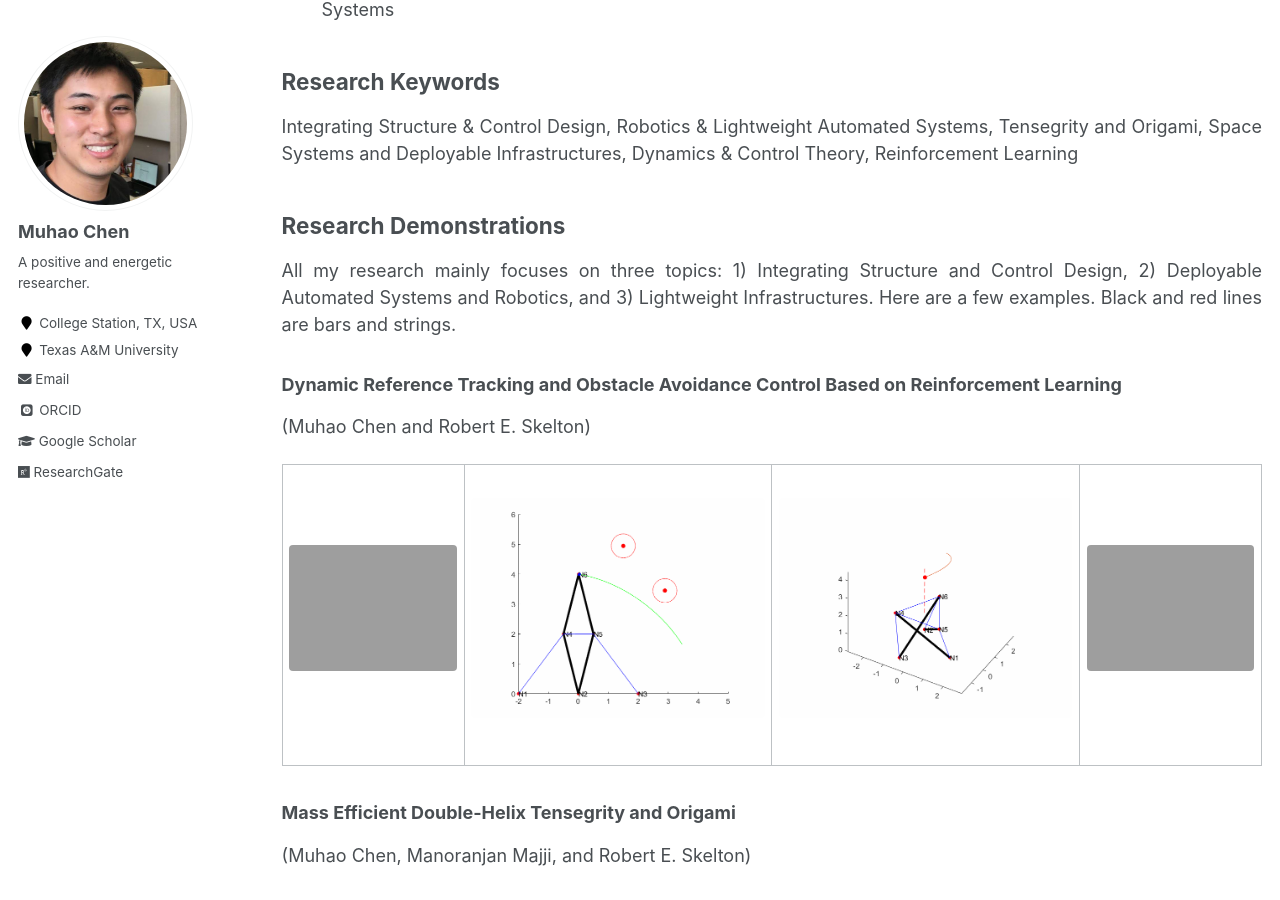
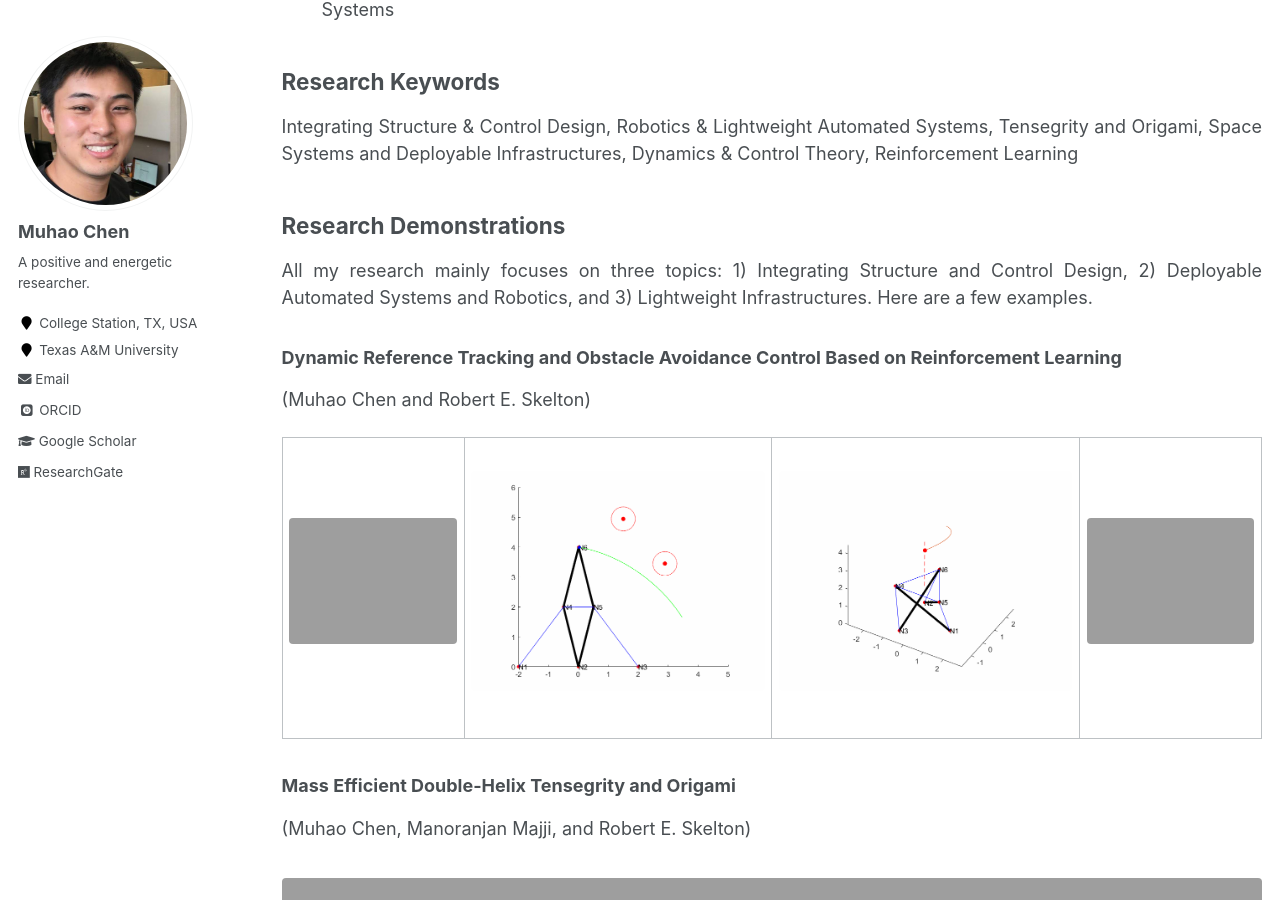
Before and after one commit to Muhao-Chen/muhao-chen.github.io, a Jekyll site: the page built from _pages/research.md, in a window 1280 px wide and 900 px high, scrolled down 759 px. Built offline with Jekyll 4.4.1, drawn with Linux system fonts in a browser that asks for light colours; some web fonts are replaced; formulas are drawn with MathJax 3.

Commit message:
Update research.md

```diff
--- a/_pages/research.md
+++ b/_pages/research.md
@@ -74,7 +74,9 @@ Integrating Structure & Control Design, Robotics & Lightweight Automated Systems
 
 ## Research Demonstrations
 
-All my research mainly focuses on three topics: 1) Integrating Structure and Control Design, 2) Deployable Automated Systems and Robotics, and 3) Lightweight Infrastructures. Here are a few examples. Black and red lines are bars and strings.
+All my research mainly focuses on three topics: 1) Integrating Structure and Control Design, 2) Deployable Automated Systems and Robotics, and 3) Lightweight Infrastructures. Here are a few examples.
+
+<!-- Black and red lines are bars and strings.  -->
 
 ### Dynamic Reference Tracking and Obstacle Avoidance Control Based on Reinforcement Learning
 <!-- (with Dr. Robert E. Skelton) -->
```
